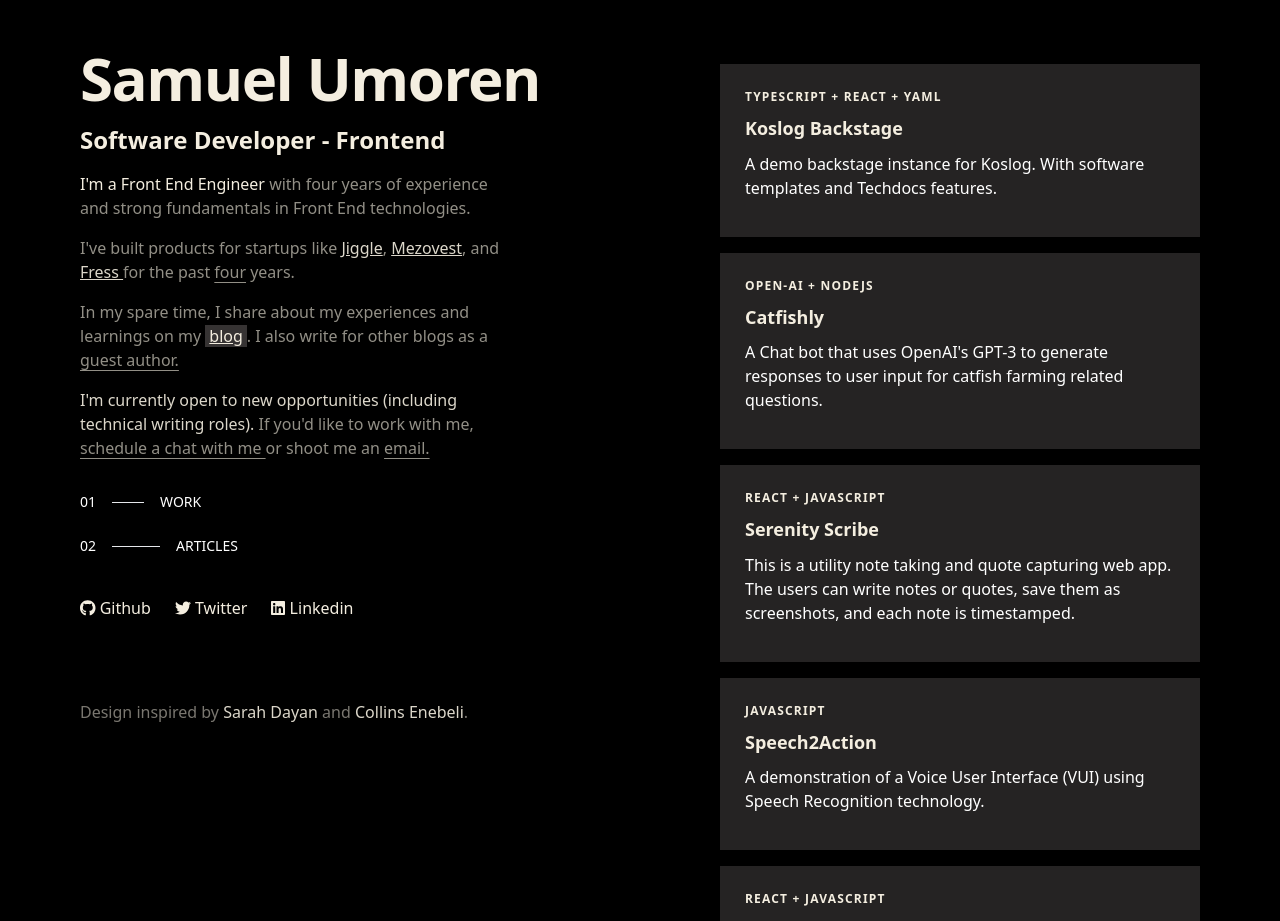
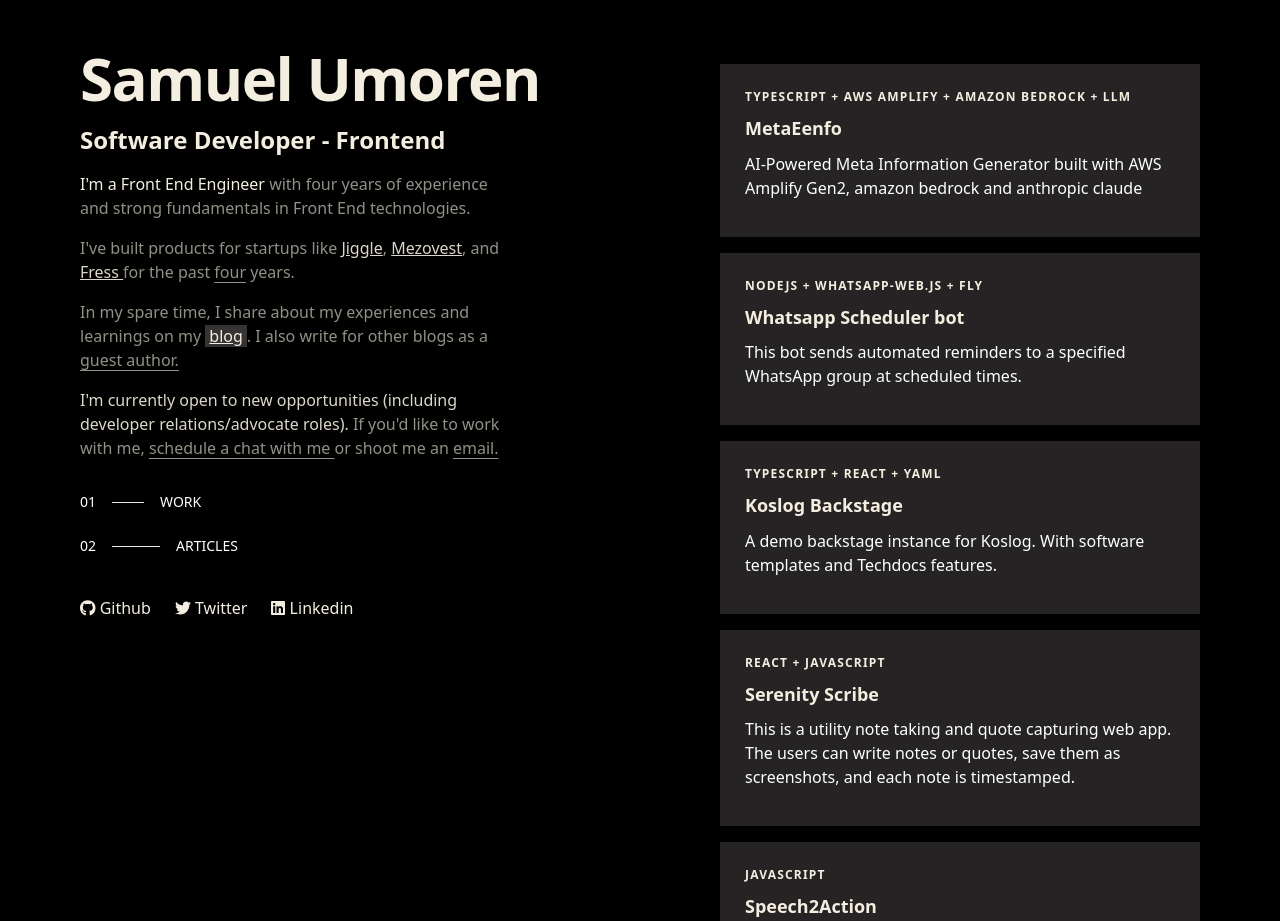
Before and after one commit to Umoren/samuel-umoren, a Next.js app: page / in a window 1280 px wide. Shown: the top 921 px of the page. Built offline with nearby package versions, Linux system fonts and the light colour scheme.

Commit message:
new projects

```diff
--- a/components/ProjectCard/index.jsx
+++ b/components/ProjectCard/index.jsx
@@ -2,38 +2,39 @@
 
 export default function ProjectCard() {
     const githubProjects = [
+
         {
-            language: "Typescript + React + Yaml",
+            tech: "Typescript + AWS Amplify + Amazon Bedrock + LLM",
+            title: "MetaEenfo",
+            description: "AI-Powered Meta Information Generator built with AWS Amplify Gen2, amazon bedrock and anthropic claude",
+            repoLink: "https://metaeenfo.live"
+        },
+        {
+            tech: "Nodejs + Whatsapp-web.js + Fly",
+            title: "Whatsapp Scheduler bot",
+            description: "This bot sends automated reminders to a specified WhatsApp group at scheduled times.",
+            repoLink: "https://github.com/Umoren/whatsapp-group-reminder-bot"
+        },
+        {
+            tech: "Typescript + React + Yaml",
             title: "Koslog Backstage",
             description: "A demo backstage instance for Koslog. With software templates and Techdocs features.",
             repoLink: "https://github.com/Umoren/koslog"
         },
         {
-            language: "OPEN-AI + NODEJS",
-            title: "Catfishly",
-            description: "A Chat bot that uses OpenAI's GPT-3 to generate responses to user input for catfish farming related questions.",
-            repoLink: "https://catfishly.vercel.app/"
-        },
-        {
-            language: "React + JavaScript",
+            tech: "React + JavaScript",
             title: "Serenity Scribe",
             description: "This is a utility note taking and quote capturing web app. The users can write notes or quotes, save them as screenshots, and each note is timestamped.",
             repoLink: "https://github.com/Umoren/desert-notes"
         },
         {
-            language: "JavaScript",
+            tech: "JavaScript",
             title: "Speech2Action",
             description: "A demonstration of a Voice User Interface (VUI) using Speech Recognition technology.",
             repoLink: "https://github.com/Umoren/basic-vui-demo"
         },
         {
-            language: "React + JavaScript",
-            title: "timezone-converter",
-            description: "Utility web app that helps users convert their local meeting time to Coordinated Universal Time (UTC",
-            repoLink: "https://github.com/Umoren/timezone-converter"
-        },
-        {
-            language: "JavaScript",
+            tech: "JavaScript",
             title: "JSProxiesExamples",
             description: "This repository contains four practical use cases of JavaScript Proxies, demonstrating their flexibility and usefulness in various scenarios",
             repoLink: "https://github.com/Umoren/JSProxiesExamples"
@@ -46,7 +47,7 @@
                 {githubProjects && githubProjects.map((project, i) => (
                     <article className="my-4 bg-projects/70 md:transition ease-in-out delay-150 hover:-translate-y-1 hover:scale-110 duration-300" itemScope itemType="http://schema.org/CreativeWork" key={i}>
                         <Link href={project.repoLink} target="_blank" rel="noopener noreferrer" className="block p-40">
-                            <p className="text-xs font-bold tracking-widest uppercase text-letter" itemProp="language"> {project.language} </p>
+                            <p className="text-xs font-bold tracking-widest uppercase text-letter" itemProp="tech"> {project.tech} </p>
                             <h3 className="my-3 text-lg font-semibold leading-tight text-letter" itemProp="title"> {project.title} </h3>
                             <p className="my-3 text-opacity-70" itemProp="description"> {project.description}</p>
                         </Link>
--- a/components/SiteLayout.jsx
+++ b/components/SiteLayout.jsx
@@ -33,7 +33,7 @@
             </p>
 
             <p className="my-4 text-normal text-letter/60 md:w-4/5">
-              <span className="text-letter/90">I'm currently open to new opportunities (including technical writing roles). </span>
+              <span className="text-letter/90">I'm currently open to new opportunities (including developer relations/advocate roles). </span>
               If you'd like to work with me, <Link className="underline underline-offset-4" href="https://calendly.com/d/4h8-zss-yc4/one-off-meeting">schedule a chat with me </Link>
               or shoot me an <Link className="underline underline-offset-4" href="mailto:samuelumoren365@gmail.com"> email. </Link>
             </p>
@@ -65,7 +65,7 @@
             {/* Mobile Screen - Links */}
             <div className="mt-12 mx-auto text-sm uppercase md:hidden text-letter">
               <ul>
-                <Link href="https://docs.google.com/document/d/137ZQlLzTkgx0IwvZ_oWWVOv9W0higk1OjKBV5jo4Kgk/edit?usp=sharing"
+                <Link href="bit.ly/umorensamuel"
                   className="border-white"
                 >
                   <li className="flex items-center gap-4 my-6 hover:animate-pulse cursor-pointer">
@@ -137,15 +137,7 @@
               </div>
             </div>
 
-            {/* Desktop Screen - Footer */}
-            <footer>
-              <div className="hidden md:block mt-20 text-letter">
-                <p className="text-letter/50"> Design inspired by <Link className="text-letter/90" href="https://www.sarahdayan.dev/" >Sarah Dayan </Link> and
-                  <Link href="https://kadet.dev/" className="text-letter/90"> Collins Enebeli</Link>.
 
-                </p>
-              </div>
-            </footer>
           </div>
 
           {/* Desktop Screen only - Work */}
```
